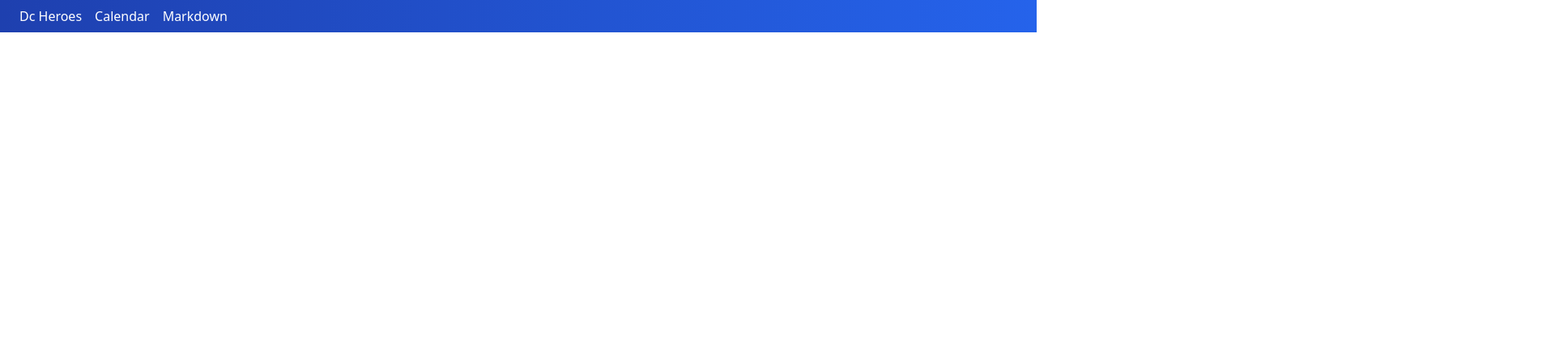
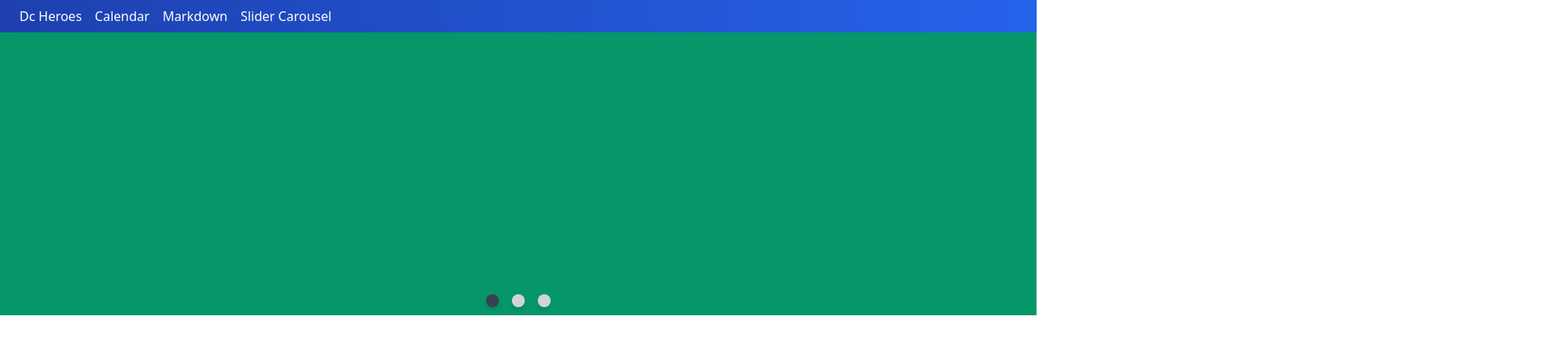
Before and after one commit to erikaphoebes12/ChinaPhotos, a Vue app in the folder dc-heroes/: page /slider in a window 1280 px wide. Shown: the top 428 px of the page at 81% size, 1920 px wide, since content can reach past the window. Built offline with nearby package versions, Linux system fonts and the light colour scheme.

Commit message:
4 of 10 Vue 3 Projects
Slider Carousel: Done

```diff
--- a/dc-heroes/src/components/TheHeader.vue
+++ b/dc-heroes/src/components/TheHeader.vue
@@ -20,6 +20,7 @@
         { title: "Dc Heroes", to: "/dc-heroes" },
         { title: "Calendar", to: "/calendar" },
         { title: "Markdown", to: "/markdown" },
+        { title: "Slider Carousel", to: "/slider" },
       ],
     };
   },
--- /dev/null
+++ b/dc-heroes/src/pages/Slider.vue
@@ -0,0 +1,75 @@
+<template>
+  <div class="flex flex-wrap w-full relative">
+    <div v-for="(color, index) in sliders" :key="color" class="absolute w-full">
+      <transition name="fade">
+        <div
+          v-if="currentSlide == index"
+          :class="color"
+          style="height: 350px"
+        ></div>
+      </transition>
+    </div>
+    <div class="w-full" style="height: 340px">
+      <div class="absolute bottom-0 w-full flex justify-center">
+        <div
+          v-for="(slider, index) in sliders"
+          :key="slider"
+          @click="makeActive(index)"
+          class="w-4 h-4 mx-2 rounded-full cursor-pointer shadow-md" :class="currentSlide == index ? 'bg-gray-700' : 'bg-gray-300'"
+        ></div>
+      </div>
+    </div>
+    <!-- <div class="my-10 flex w-full">
+      <div class="m-auto">
+        <transition name="fade">
+          <h1 v-if="isTitleShowing">Slider Carousel</h1>
+        </transition>
+        <button
+          @click="isTitleShowing = !isTitleShowing"
+          class="px-2 rounded border"
+        >
+          Toggle Text
+        </button>
+      </div>
+    </div> -->
+  </div>
+</template>
+
+<script>
+export default {
+  data() {
+    return {
+      currentSlide: 1,
+      sliders: ["bg-blue-600", "bg-yellow-600", "bg-green-600"],
+      interval: "",
+      isTitleShowing: true,
+    };
+  },
+  methods: {
+      makeActive(index) {
+          this.currentSlide = index;
+      }
+  },
+  mounted() {
+    setInterval(() => {
+      this.currentSlide = this.currentSlide === 2 ? 0 : this.currentSlide + 1;
+    }, 1000);
+  },
+};
+</script>
+
+<style>
+.fade-enter-active,
+.fade-leave-active {
+  transition: all 1s ease;
+}
+
+.fade-enter-from {
+  opacity: 0;
+  transform: translateX(-100%);
+}
+.fade-leave-to {
+  opacity: 0;
+  transform: translateX(2100%);
+}
+</style>
--- a/dc-heroes/src/router.js
+++ b/dc-heroes/src/router.js
@@ -3,12 +3,15 @@
 import DcHeroes from "./pages/DcHeroes"
 import Calendar from "./pages/Calendar"
 import Markdown from "./pages/Markdown"
+import Slider from "./pages/Slider";
 
 const routes = [
     {path:'/', component: TheHome},
     {path:'/dc-heroes', component: DcHeroes},
     {path:'/calendar', component: Calendar},
     {path:'/markdown', component: Markdown},
+    {path:'/slider', component: Slider},
+
 ]
 
 const router = createRouter({
```
